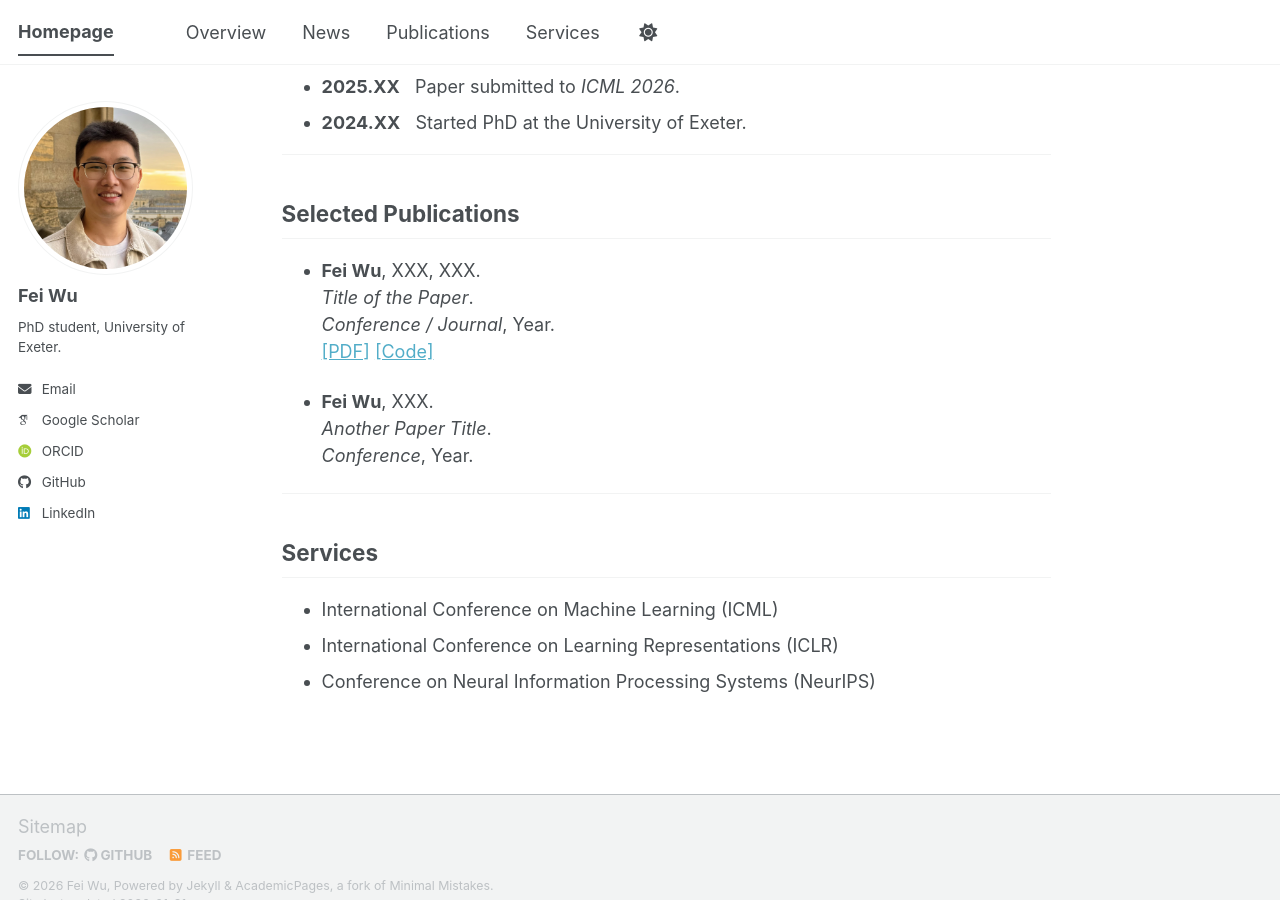
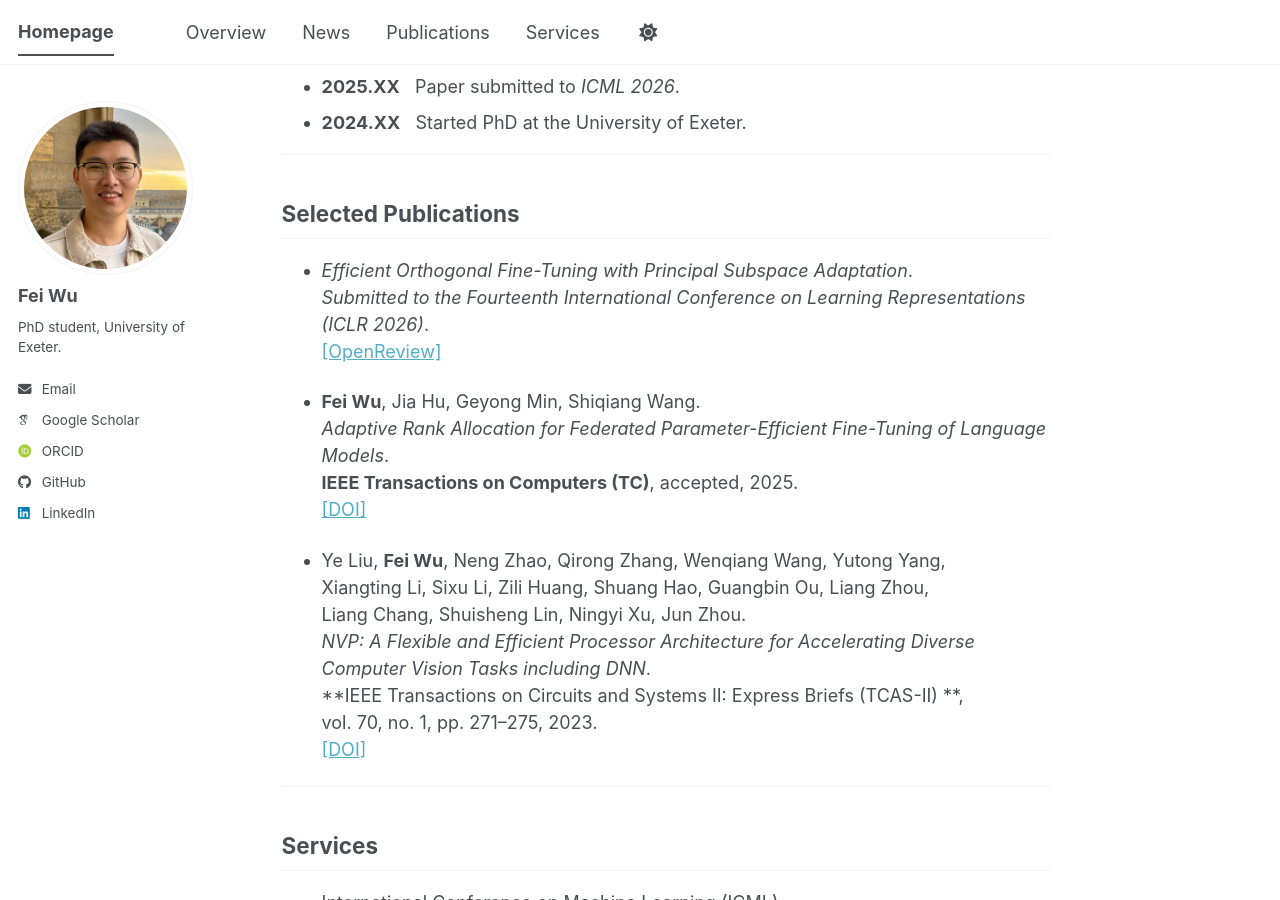
Before and after one commit to fei407/fei407.github.io, a Jekyll site: the page built from _pages/about.md, in a window 1280 px wide and 900 px high, scrolled down 532 px. Built offline with Jekyll 4.4.1, drawn with Linux system fonts in a browser that asks for light colours; some web fonts are replaced; a script bundle is joined from its source files by our own code; library files that are not in the unit come from our copies.

Commit message:
update info

```diff
--- a/_pages/about.md
+++ b/_pages/about.md
@@ -25,14 +25,23 @@ My research interests focus on **Parameter-Efficient Fine-Tuning**, **Federated
 
 ## Selected Publications
 
-- **Fei Wu**, XXX, XXX.
-  *Title of the Paper*.
-  *Conference / Journal*, Year.
-  [[PDF]](#) [[Code]](#)
+- *Efficient Orthogonal Fine-Tuning with Principal Subspace Adaptation*.
+  *Submitted to the Fourteenth International Conference on Learning Representations (ICLR 2026)*.
+  [[OpenReview]](https://openreview.net/forum?id=FSHrinMArK)
 
-- **Fei Wu**, XXX.
-  *Another Paper Title*.
-  *Conference*, Year.
+
+- **Fei Wu**, Jia Hu, Geyong Min, Shiqiang Wang.
+  *Adaptive Rank Allocation for Federated Parameter-Efficient Fine-Tuning of Language Models*.
+  **IEEE Transactions on Computers (TC)**, accepted, 2025.
+  [[DOI]](https://doi.org/10.1109/TC.2026.3655161)
+
+- Ye Liu, **Fei Wu**, Neng Zhao, Qirong Zhang, Wenqiang Wang, Yutong Yang,
+  Xiangting Li, Sixu Li, Zili Huang, Shuang Hao, Guangbin Ou, Liang Zhou,
+  Liang Chang, Shuisheng Lin, Ningyi Xu, Jun Zhou.
+  *NVP: A Flexible and Efficient Processor Architecture for Accelerating Diverse Computer Vision Tasks including DNN*.
+  **IEEE Transactions on Circuits and Systems II: Express Briefs (TCAS-II) **,
+  vol. 70, no. 1, pp. 271–275, 2023.
+  [[DOI]](https://doi.org/10.1109/TCSII.2022.3207009)
 
 
 ---
```
